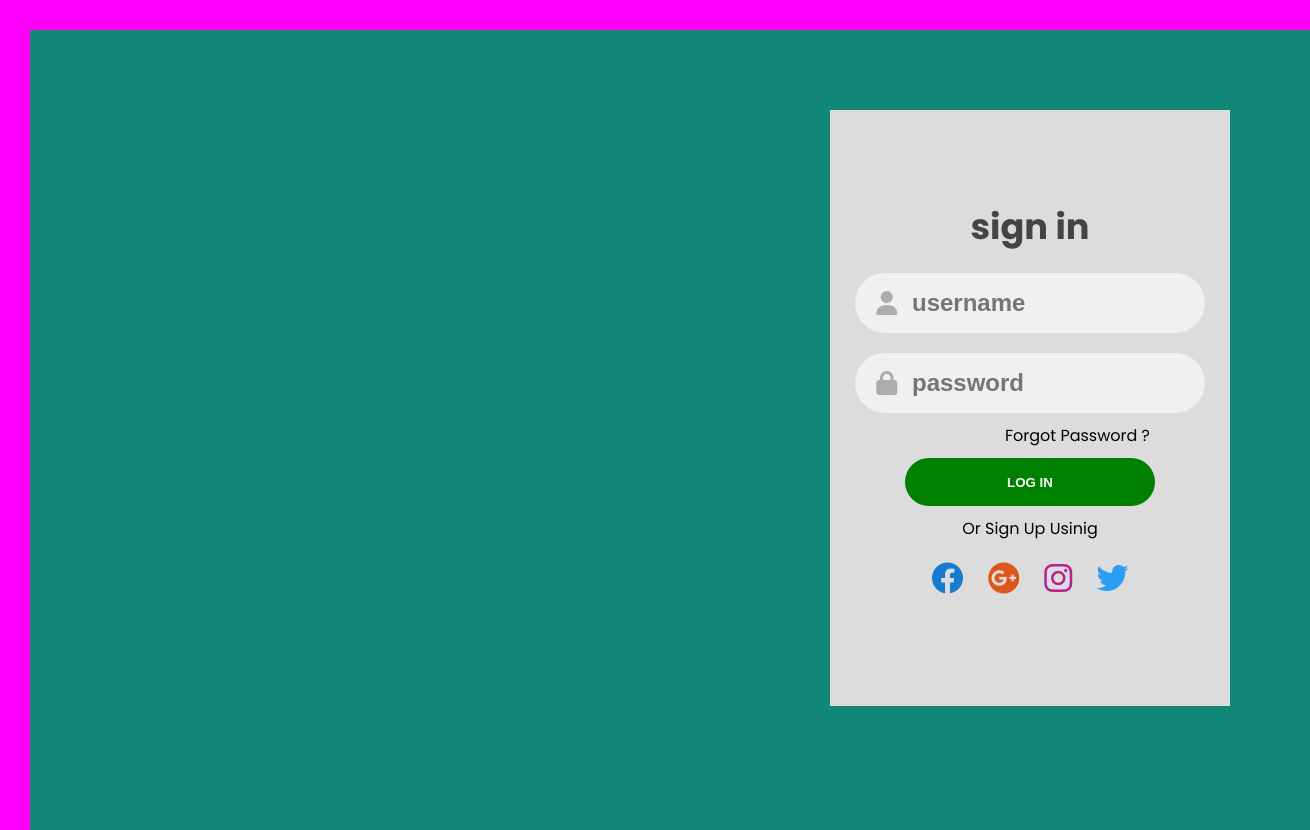
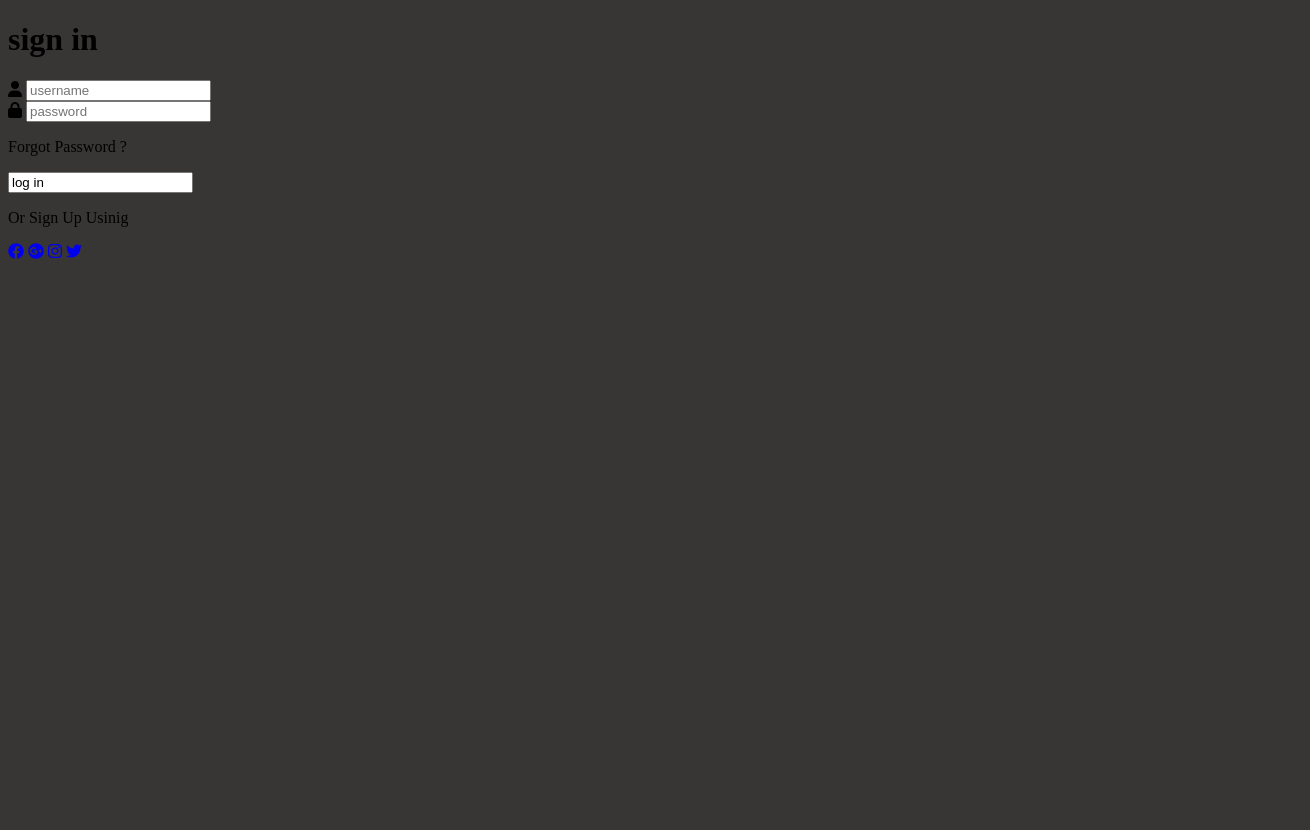
Before and after one commit to LuwamTe/github-css, a plain HTML site: page index.html in a window 1280 px wide. Shown: the whole page, 1310 px wide, since content can reach past the window. After the commit the page ends 800 px from the top, so only its background shows below. Drawn offline with Linux system fonts and the light colour scheme.

Commit message:
Game RSCSP

```diff
--- a/style.css
+++ b/style.css
@@ -1,137 +1,61 @@
-@import url('https://fonts.googleapis.com/css2?family=Poppins:wght@400;500;600;700;800&display=swap');
-*{
-    margin: 0;
-    padding: 0;
-    box-sizing: border-box;
+body{
+background-color: rgb(56, 53, 53);
+
 }
-body{
-    font-family: 'Poppins', sans-serif;
+.selections{
+    display: flex;
+justify-content: center;
+}
+
+.selection{
+    margin-top: 80px;
+    background:none;
+    border: none;
+    outline: none;
+    cursor: pointer;
+    font-size: 4rem;
+    transition: 100ms;
+    margin: 10px;
+}
+
+.section:hover{
+    transform: scale(1.5);
+}
+.result{
+    margin-top: 3rem;
+    display: grid;
+    justify-content: center;
+    grid-template-columns: repeat(2, .1fr);
+    justify-items: center;
+    align-items: center;
+    font-size: 36px;
+    margin-left: 2rem;
+    font-size: 1.5rem;
+    font-weight: bold;
+    color: white;
+    margin-bottom: 10px;
+    margin-left: 5px;
 
 }
 
-.container{
-    position: relative;
-    width: 100%;
-    background-color:  #f0f;
-    position: absolute;;
-    min-height: 100vh;
-    overflow: hidden;
+/*.result .result-score{
+    margin-left: 2rem;
+    font-size: 1.5rem;
+    font-weight: bold;
+    color: white;
+    margin-bottom: 10px;
+    margin-left: 5px;
 
+}*/
+
+.result-selection{
+    font-size: 28px;
+    opacity: 0.5;
+}
+.result-selection.winner{
+    opacity: 1.2;
 }
 
-.forms-container{
-    background-color:#187;
-    position: absolute;
-    width: 100%;
-    height: 100%;
-    top: 0;
-    left: 0;
-    margin: 30px;
-
+span{
+    margin-left: 15px;
 }
-
-form{
-width: 400px;
-margin: 80px;
-margin-left:auto;
-padding: 80px;
-display: flex;
-flex-direction: column;
-justify-content: center;
-align-items: center;
-background-color: gainsboro;
-
-}
-
-h1{
-    font-size: 2.2rem;
-    color: #444;
-    margin-bottom: 10px;
-    margin-top: 10px;
-}
-
-.input-t{
-    max-width: 380px;
-    width: 350px;
-    height: 55%;
-    background-color: #f0f0f0;
-    margin: 10px 0;
-    border-radius: 55px;
-    display: grid;
-    grid-template-columns: 15% 85%;
-    padding: 0 0.4rem;
-    position: relative;
-}
-
-.input-t i{
-    text-align: center;
-    line-height: 60px;
-    color: #acacac;
-    font-size: 1.5rem;
-    /*color: #187;*/
-}
-
-.input-t input{
-    background: none;
-    outline: none;
-    border: none;
-    line-height: 1;
-    font-weight: 600;
-    font-size: 1.5rem;
-    color: #333;
-}
-
-.btn-sub{
-    width: 250px;
-    height: 48px;
-    border: none;
-    outline: none;
-   border-radius: 48px;
-    background-color: green;
-    color: white;
-    text-transform: uppercase;
-    font-weight: 600;
-    margin-top: 10px;
-    padding: 20px;
-    transition: all 0.5s;
-    text-align: center;
-}
-
-.btn-sub:hover{
-    background-color: #00bfa6;
-}
-
-.link-a{
-padding: 0;
-font-weight: 400;
-font-size: 28;
-margin-left: auto;
-text-align:center;
-
-}
-
-.socail-media{
-    padding: 10px 0;
-}
-.socail-media i{
-    margin: 10px;
-    line-height: 55px;
-    font-size: 2rem;
-    /*color: blue;*/
-}
-
-#face-plat{
-    color:#187BCD;
-}
-
-#google{
-    color: #DD571C;
-}
-
-#instagram{
-    color: #b71f92;
-}
-
-#twitter{
-    color: #2a9df4;
-}
```
Also changed, not shown: Rock.HTML (added, +27 -0 lines), script.js (added, +79 -0 lines).
